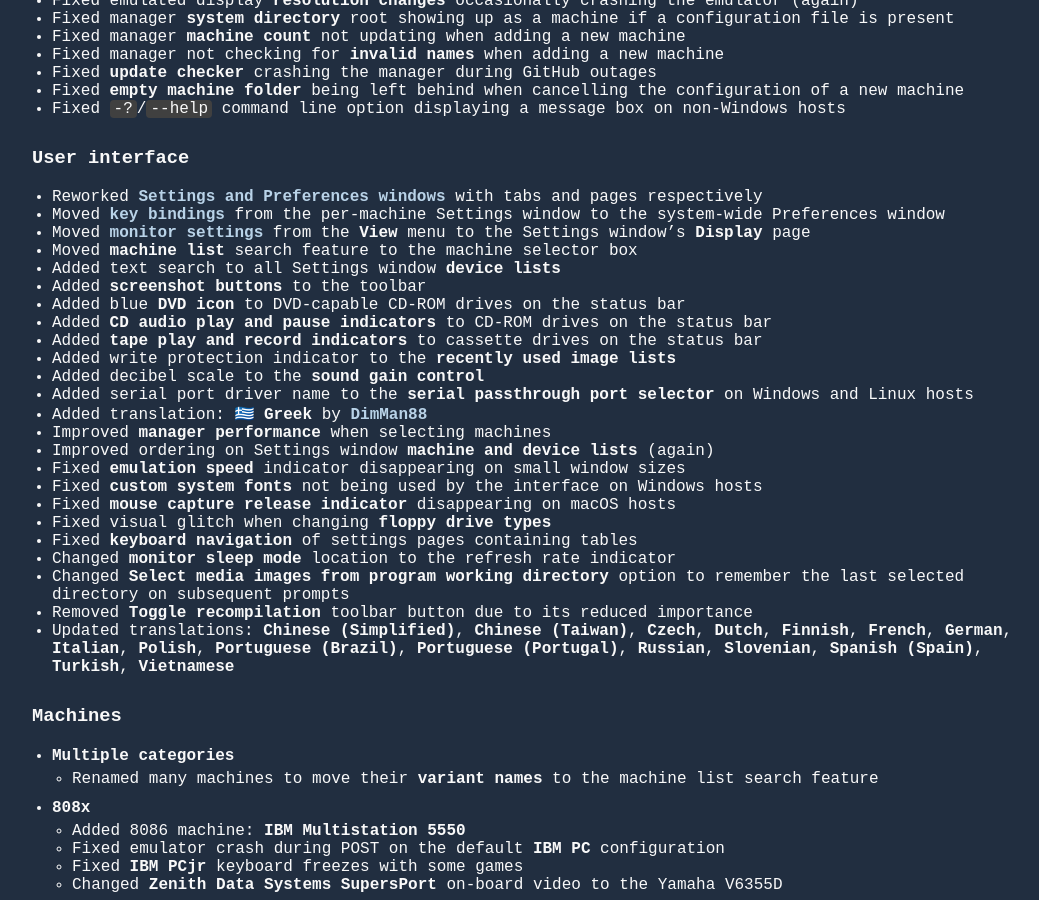
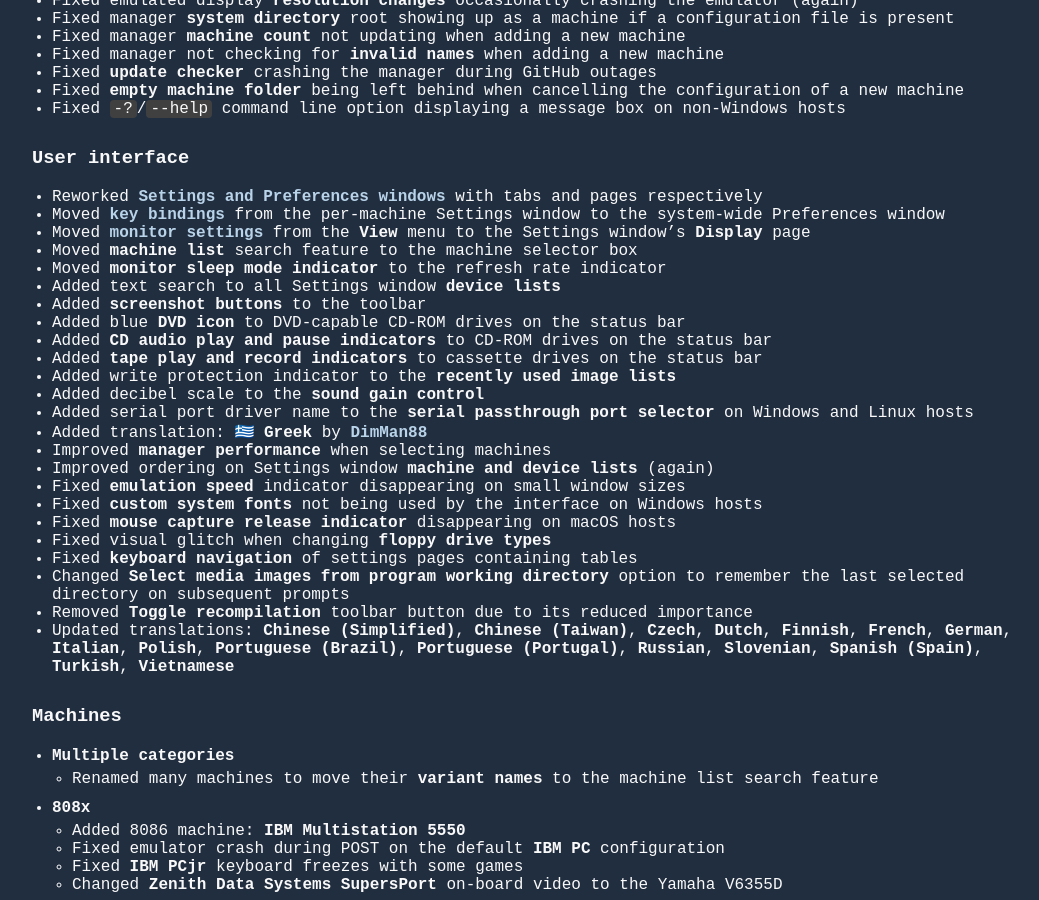
Before and after one commit to 86Box/86box.github.io, a Jekyll site: the page built from _posts/2026-05-31-86box-v6-0.md, in a window 1280 px wide and 900 px high, scrolled down 2959 px. Shown: the whole window, without its empty margins (112-1151 px from the left). Built offline with Jekyll 4.4.1, drawn with Linux system fonts in a browser that asks for light colours; some web fonts are replaced; some of the changed lines change nothing that is shown; some of the changed text lies outside the part shown.

Commit message:
v6.0 changelog and banner rectifications

```diff
--- a/_posts/2026-05-31-86box-v6-0.md
+++ b/_posts/2026-05-31-86box-v6-0.md
@@ -54,7 +54,7 @@
 
 ### Windows ARM support
 
-We now provide builds for Windows host systems with **Snapdragon**, **Nvidia N1** and other **ARM processors** through the `86Box-NDR-Windows-ARM64` download. Intel and AMD systems should continue using the same `86Box-Windows-64` download as before. Note that ARM builds require Windows 11, and these currently lack some minor features relying on external components (Discord integration and the PostScript printer's PDF conversion).
+We now provide builds for Windows host systems with **Snapdragon**, **RTX Spark** and other **ARM processors** through the `86Box-NDR-Windows-ARM64` download. Intel and AMD systems should continue using the same `86Box-Windows-64` download as before. Note that ARM builds require Windows 11, and these currently lack some minor features relying on external components (Discord integration and the PostScript printer's PDF conversion).
 
 **Third-party manager applications** may need to be updated to handle these builds, even on non-ARM systems. Please **update your manager** if it fails to download or run 86Box v6.0, with symptoms including "This app can't run on your PC", "not compatible with the version of Windows you're running" or "machine type other than the current machine" error messages.
 
@@ -93,6 +93,7 @@
 * Moved [**key bindings**](#moved-options) from the per-machine Settings window to the system-wide Preferences window
 * Moved [**monitor settings**](#moved-options) from the **View** menu to the Settings window's **Display** page
 * Moved **machine list** search feature to the machine selector box
+* Moved **monitor sleep mode indicator** to the refresh rate indicator
 * Added text search to all Settings window **device lists**
 * Added **screenshot buttons** to the toolbar
 * Added blue **DVD icon** to DVD-capable CD-ROM drives on the status bar
@@ -109,7 +110,6 @@
 * Fixed **mouse capture release indicator** disappearing on macOS hosts
 * Fixed visual glitch when changing **floppy drive types**
 * Fixed **keyboard navigation** of settings pages containing tables
-* Changed **monitor sleep mode** location to the refresh rate indicator
 * Changed **Select media images from program working directory** option to remember the last selected directory on subsequent prompts
 * Removed **Toggle recompilation** toolbar button due to its reduced importance
 * Updated translations: **Chinese (Simplified)**, **Chinese (Taiwan)**, **Czech**, **Dutch**, **Finnish**, **French**, **German**, **Italian**, **Polish**, **Portuguese (Brazil)**, **Portuguese (Portugal)**, **Russian**, **Slovenian**, **Spanish (Spain)**, **Turkish**, **Vietnamese**
@@ -206,6 +206,7 @@
   * Fixed key code inaccuracies on some **keyboard types**
 * **Sound**
   * Added **Analog Devices AD1816**, **Aztech Sound Galaxy Pro 16 AZTPR16**, **Covox Sound Master**, **HP Multimedia Pro 16V-A**, **IBM Music Feature Card**, **MediaVision ThunderBoard**, **Pro Audio Spectrum** and **TexElec SAAYM** (CMS/Game Blaster + Yamaha OPM) ISA sound cards
+  * Added **Roland SC-55** MIDI synthesizer emulation ([setup required](//86box.readthedocs.io/en/v6.0/settings/sound.html#midi-out-device)\)
   * Added ESS0968 ID variant of the **ESS ES688** ISA sound card
   * Added **audio output device** option
   * Added [**Nuked OPL2 Lite**](//github.com/nukeykt/Nuked-OPL2-Lite) for more accuracy over the previous Nuked OPL3-based OPL2 emulation
```
Also changed, not shown: assets/images/v6.0/hero.png.
